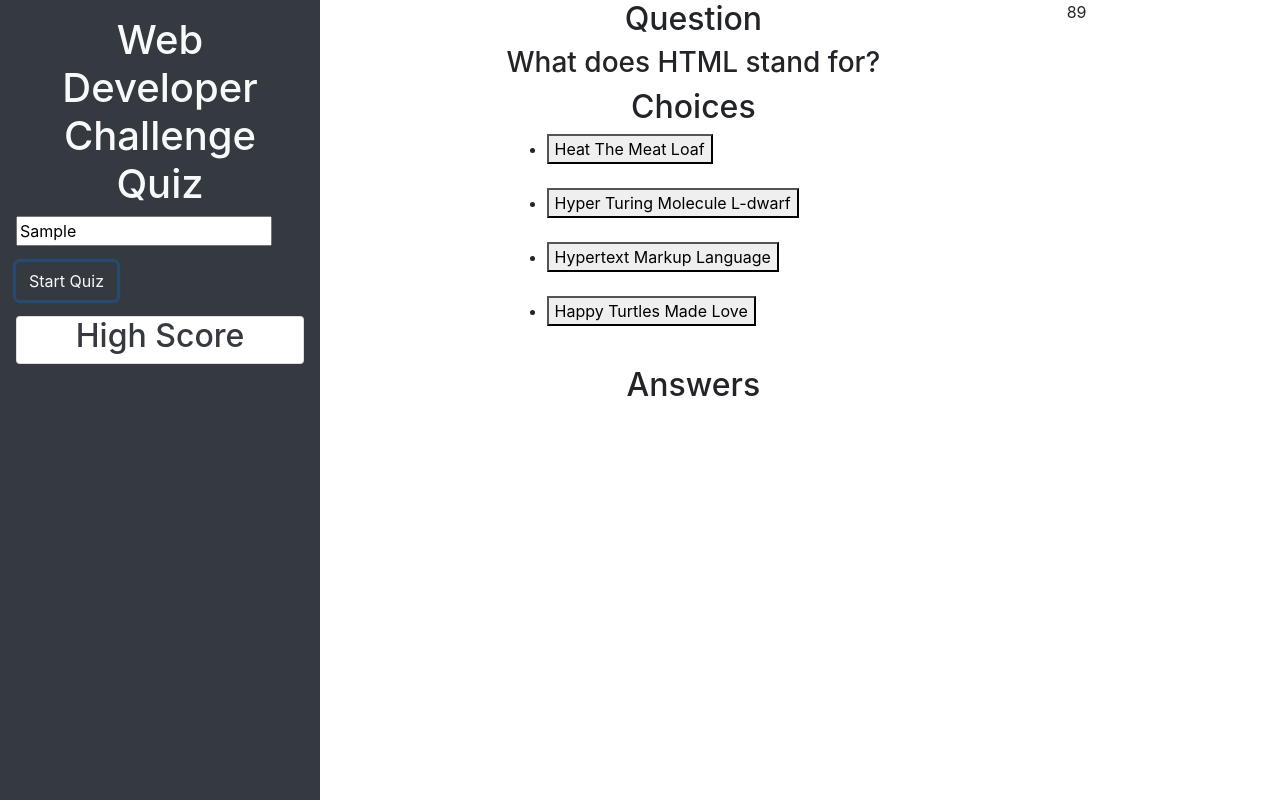
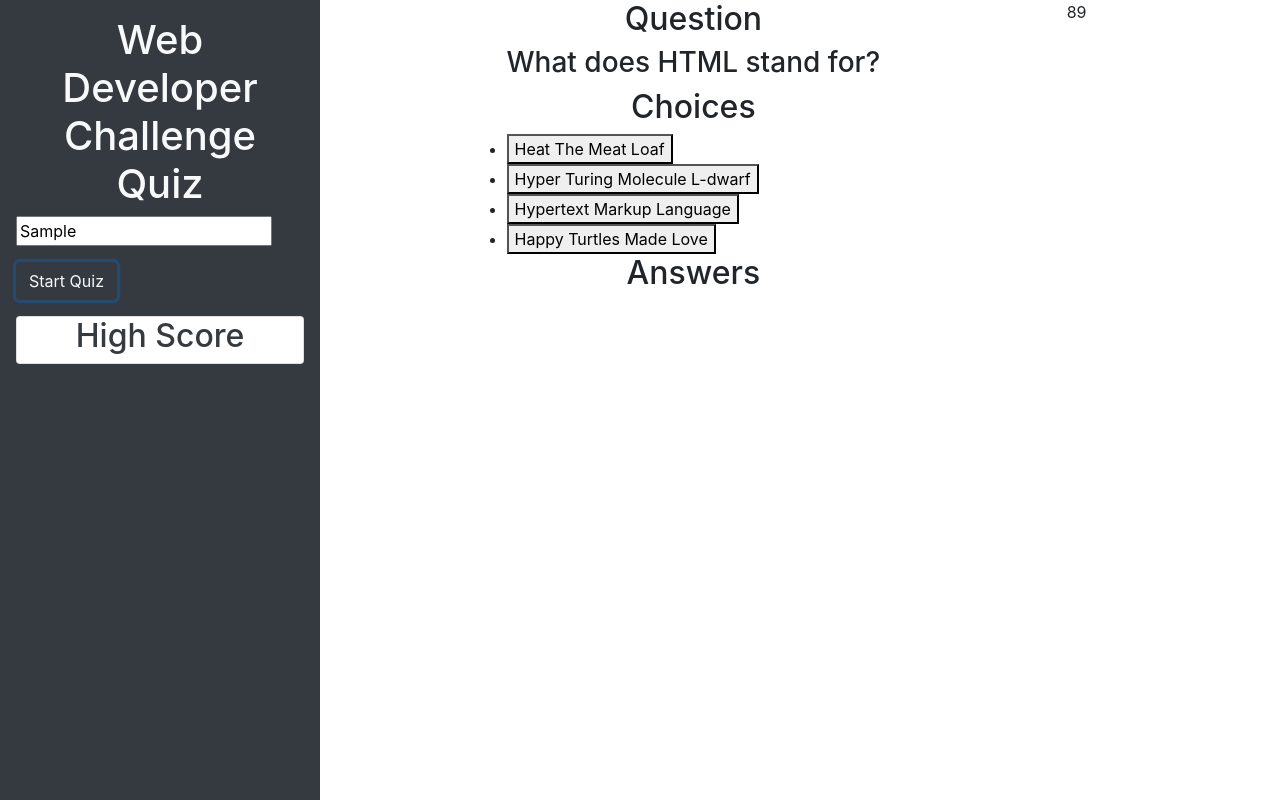
Before and after one commit to Kelbach/web-dev-quiz, a plain HTML site: page index.html in a window 1280 px wide. Both pictures are taken after typing "Sample" into the empty fields and a click on the button "Start Quiz". Drawn offline with nearby package versions, Linux system fonts and the light colour scheme.

Commit message:
refer to line 137

```diff
--- a/assets/js/script.js
+++ b/assets/js/script.js
@@ -1,6 +1,7 @@
 var highScore = {name: "",score: ""};
 var formEl = document.querySelector("#quiz-name");
 var timerEl = document.getElementById('timer');
+var i = 0;
 
 const questions = [
     {
@@ -11,7 +12,7 @@ const questions = [
             "Hypertext Markup Language",
             "Happy Turtles Made Love",
         ],
-        answer: "Hypertext Markup Language"
+        answer: 2
     },
     {
         question: "What does API stand for?",
@@ -21,7 +22,7 @@ const questions = [
             "Apple I",
             "Ape Private Investigator",
         ],
-        answer: "Application Programming Interface"
+        answer: 0
     },
     {
         question: "What seperates a class from an element in a stylesheet?",
@@ -31,7 +32,7 @@ const questions = [
             "[]",
             ".",
         ],
-        answer: "."
+        answer: 3
     },
     {
         question: "What is a boolean?",
@@ -41,7 +42,7 @@ const questions = [
             "A true/false data type.",
             "A ghastly event.",
         ],
-        answer: "A true/false data type."
+        answer: 2
     },
     {
         question: "In a for loop, what does i++ do?",
@@ -51,7 +52,7 @@ const questions = [
             "adds one second",
             "increases i counter by one",
         ],
-        answer: "increases i counter by one"
+        answer: 3
     },
     {
         question: "How many milliseconds are in a second?",
@@ -61,7 +62,7 @@ const questions = [
             "1000",
             "1E-3",
         ],
-        answer: "1000"
+        answer: 2
     },
     {
         question: "If a division is inside of a division it is known as _____",
@@ -71,7 +72,7 @@ const questions = [
             "a parent",
             "class",
         ],
-        answer: "a child"
+        answer: 1
     }
 ];
 
@@ -81,11 +82,9 @@ var quizGo = function(event) {
     if (!quizNameInput) {
         alert("Please Enter Your Name");
         return false;
-    }
-
+    };
+    var timeLeft = 90;
     var countdown = function() {
-        var timeLeft = 90;
-
         // Use the `setInterval()` method to call a function to be executed every 1000 milliseconds
         var timeInterval = setInterval(function() {
           // As long as the `timeLeft` is greater than 1
@@ -113,32 +112,55 @@ var quizGo = function(event) {
         var questionEl = document.createElement("div");
         questionEl.className = "questions";
 
-        var choicesEl = document.createElement("ul");
-        choicesEl.className = "choices";
+        var c0El = document.querySelector("#q0");
+        var c1El = document.querySelector("#q1");
+        var c2El = document.querySelector("#q2");
+        var c3El = document.querySelector("#q3");
 
         var answerEl = document.createElement("div")
         answerEl.className = "answer";
 
         var checkAnswer = function() {
-            console.log("shit");
-        }
+            console.log("poo");
+        };
 
-        function renderQuestion(i) {
-            setTimeout(function() {
-                questionEl.innerHTML = "<h3 class='question'>" + questions[i].question + "</h3>";
-                document.querySelector("#question").append(questionEl);
+        while (timeLeft > 0) {
+            questionEl.innerHTML = "<h3 class='question'>" + questions[i].question + "</h3>";
+            document.querySelector("#question").append(questionEl);
+            c0El.textContent = questions[i].choices[0];
+            c1El.textContent = questions[i].choices[1];
+            c2El.textContent = questions[i].choices[2];
+            c3El.textContent = questions[i].choices[3];
 
-                choicesEl.innerHTML = "<li><button id='choice-0'>" + questions[i].choices[0] + "</btn></li></br><li><button id='choice-1'>" + questions[i].choices[1] + "</btn></li></br><li><button id='choice-2'>" + questions[i].choices[2] + "</btn></li></br><li><button id='choice-3'>" + questions[i].choices[3] + "</btn></li></br>";
-                document.querySelector("#choices").append(choicesEl);
-                document.querySelector("#choice-0").addEventListener("click", checkAnswer);
-            }, 90000*i);
-        }
+            document.querySelector("#q0").addEventListener("click", checkAnswer());
 
-        //make while loop to set individual conditions
-        for (var i = 0; i < questions.length; i++) {
-            renderQuestion(i);
-        }
-    }
+            //problem with how to change click event into boolean
+            if(document.getElementById('#q0').clicked == true || questions[i].answer !== 0){
+                i++;
+                createQuestions();
+                timeLeft = timeLeft - 5;
+            }
+            if(document.getElementById('#q1').clicked == true || questions[i].answer !== 1){
+                i++;
+                createQuestions();
+                timeLeft = timeLeft - 5
+            }
+            if(document.getElementById('#q2').clicked == true || questions[i].answer !== 2){
+                i++;
+                createQuestions();
+                timeLeft = timeLeft - 5
+            }
+            if(document.getElementById('#q3').clicked == true || questions[i].answer !== 3){
+                i++;
+                createQuestions();
+                timeLeft = timeLeft - 5
+            }
+            else {
+                i++;
+                createQuestions();
+            }
+        };
+    };
 
     countdown();
     createQuestions();
--- a/index.html
+++ b/index.html
@@ -42,6 +42,10 @@
                 <div class="col-12" id="choices">
                     <h2 class="text-center">Choices</h2>
                     <ul class="list-group list-group-flush">
+                        <li><button id="q0" data-answer="0"></button></li>
+                        <li><button id="q1" data-answer="1"></button></li>
+                        <li><button id="q2" data-answer="2"></button></li>
+                        <li><button id="q3" data-answer="3"></button></li>
                     </ul>
                 </div>
             </div>
```
